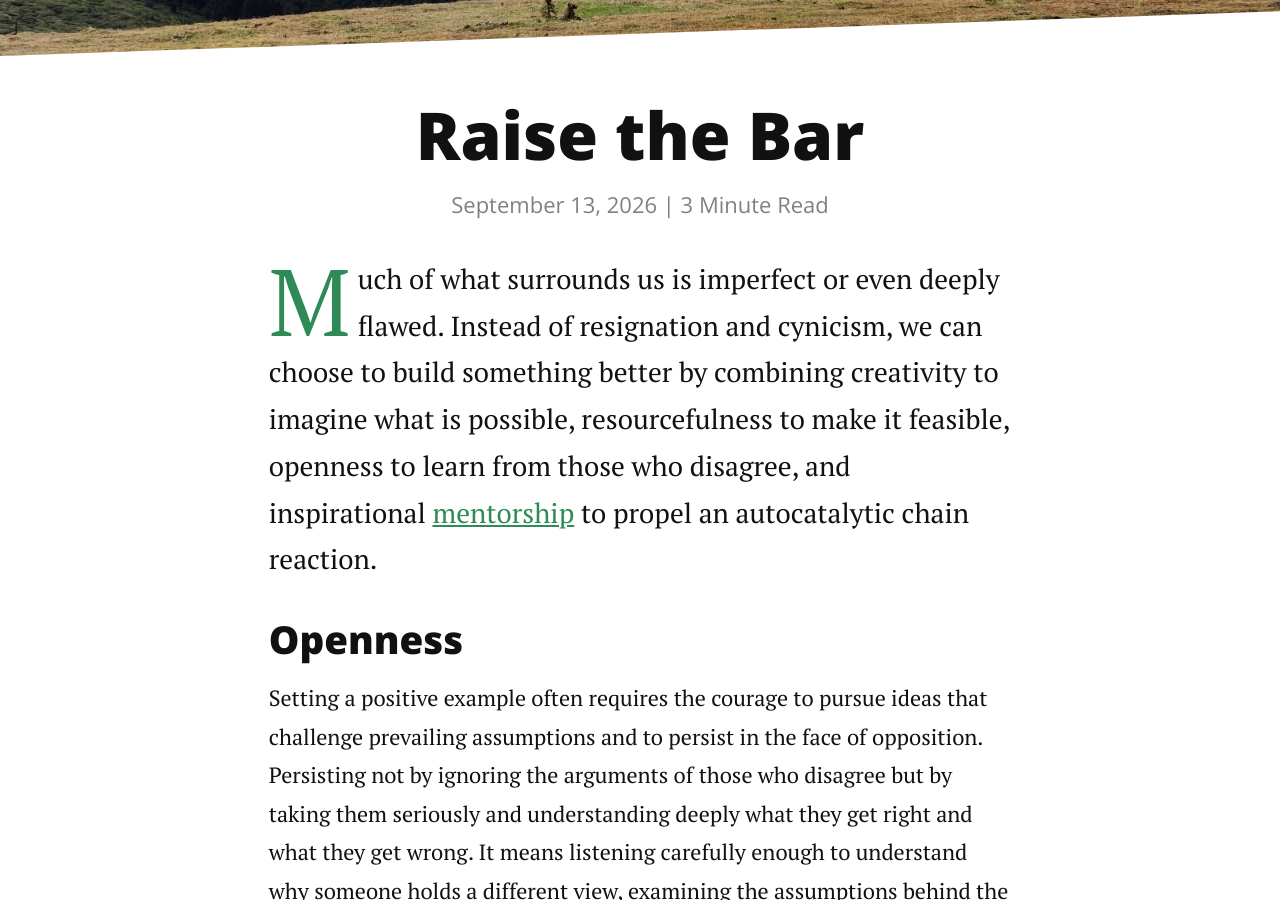
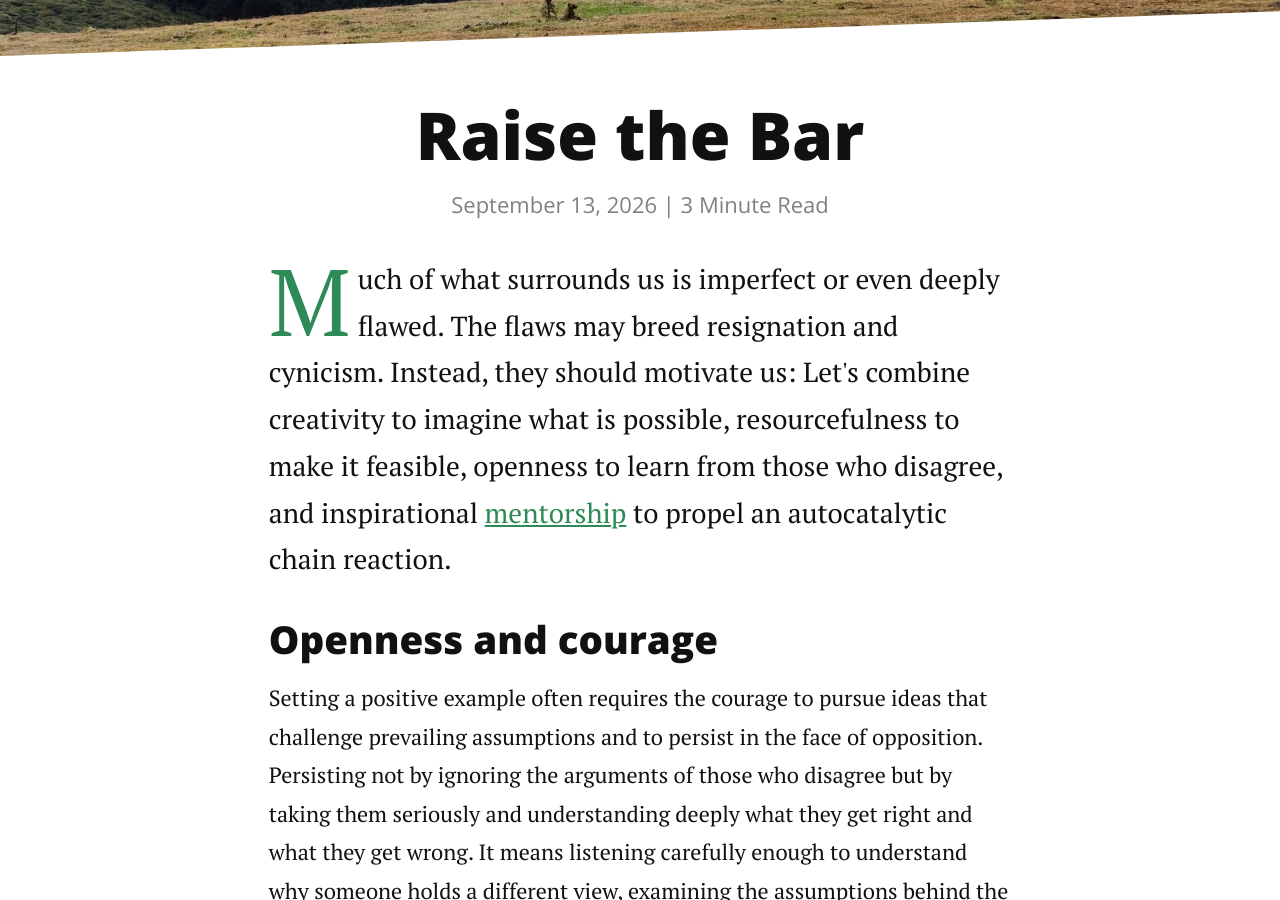
Before and after one commit to nslavov/nikolai, a Jekyll site: the page built from _posts/2026-09-13-Raise-the-Bar.md, in a window 1280 px wide and 900 px high, scrolled down 262 px. Built offline with Jekyll 4.4.1, drawn with Linux system fonts in a browser that asks for light colours; nearby versions of some CDN libraries.

Commit message:
Update 2026-09-13-Raise-the-Bar.md

```diff
--- a/_posts/2026-09-13-Raise-the-Bar.md
+++ b/_posts/2026-09-13-Raise-the-Bar.md
@@ -10,10 +10,10 @@
 
 
 
-<p class="intro"><span class="dropcap">M</span>uch of what surrounds us is imperfect or even deeply flawed. Instead of resignation and cynicism, we can choose to build something better by combining creativity to imagine what is possible, resourcefulness to make it feasible, openness to learn from those who disagree, and inspirational <a href="https://nikolai.slavovlab.net/Research,-mentoring,-and-teaching">mentorship</a> to propel an autocatalytic chain reaction.
+<p class="intro"><span class="dropcap">M</span>uch of what surrounds us is imperfect or even deeply flawed. The flaws may breed resignation and cynicism. Instead, they should motivate us:  Let's combine creativity to imagine what is possible, resourcefulness to make it feasible, openness to learn from those who disagree, and inspirational <a href="https://nikolai.slavovlab.net/Research,-mentoring,-and-teaching">mentorship</a> to propel an autocatalytic chain reaction.
 </p>
 
-### Openness
+### Openness and courage
 Setting a positive example often requires the courage to pursue ideas that challenge prevailing assumptions and to persist in the face of opposition. Persisting not by ignoring the arguments of those who disagree but by taking them seriously and understanding deeply what they get right and what they get wrong. It means listening carefully enough to understand why someone holds a different view, examining the assumptions behind the disagreement, and remaining willing to change our minds when evidence demands it. Perseverance while [ignoring criticism](https://x.com/slavov_n/status/2090822247095173265?s=20) is no virtue:  It’s merely ignorant stubbornness.
 
 This intellectual openness should guide how we pursue ambitious science. It is easy to propose a far-reaching idea that lies well beyond current understanding. It is harder to find a genuinely new approach that makes such ambitious ideas testable with the tools, time, and resources actually available. This requires creativity and [resourcefulness](https://nikolai.slavovlab.net/Resourcefulness/). An ambitious idea becomes scientifically powerful not when it is difficult to imagine or impossible to refute, but when we can devise a way to confront it with reality and make it [feasible](https://www.nature.com/articles/d41586-026-02805-w).
```
